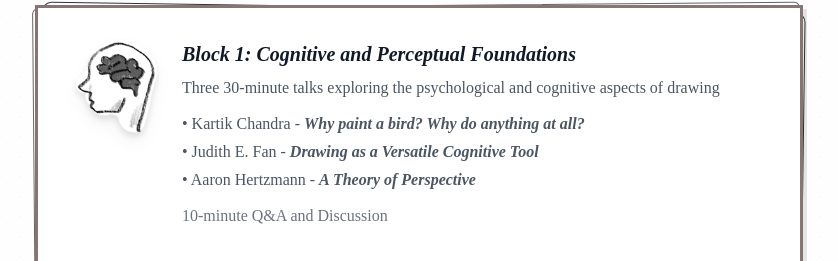
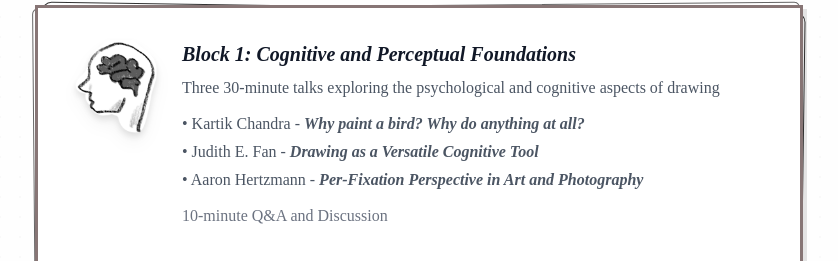
Before and after one commit to lines-and-minds/lines-and-minds.github.io, a plain HTML site: page index.html in a window 1280 px wide. Shown: the part 2744-3005 px from the top of the page, without its empty margins (221-1059 px from the left). Drawn offline with nearby package versions, Linux system fonts and the light colour scheme; a web font is replaced by a local one.

Commit message:
Update index.html

```diff
--- a/index.html
+++ b/index.html
@@ -645,7 +645,7 @@
                                 <div class="text-base text-gray-600 space-y-1 mb-3">
                                     <p>• Kartik Chandra - <i><b>Why paint a bird? Why do anything at all?</b></i></p>
                                     <p>• Judith E. Fan - <i><b>Drawing as a Versatile Cognitive Tool</b></i> </p>
-                                    <p>• Aaron Hertzmann - <i><b>A Theory of Perspective</b></i> </p>
+                                    <p>• Aaron Hertzmann - <i><b>Per-Fixation Perspective in Art and Photography</b></i> </p>
                                 </div>
                                 <p class="text-gray-500 mb-3">10-minute Q&A and Discussion</p>
                             </div>
```
